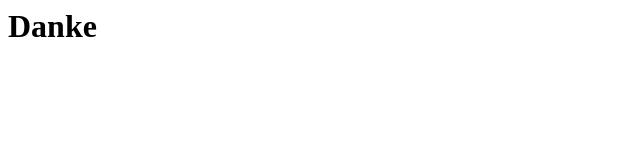
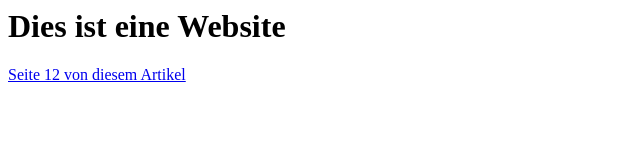
Before and after one commit to CheesePlated/randomstuff, a plain HTML site: page cool/index.html in a window 1280 px wide. Shown: the whole page, without its empty margins (0-640 px from the left). Drawn offline with Linux system fonts and the light colour scheme.

Commit message:
Update index.html

```diff
--- a/cool/index.html
+++ b/cool/index.html
@@ -2,6 +2,7 @@
   <head>
   </head>
   <body>
-    <h1>Danke</h1>
+    <h1>Dies ist eine Website</h1>
+    <a href=https://physica.ch/docs/Mechanik%20GF.pdf>Seite 12 von diesem Artikel</a>
   </body>
 </html>
```
